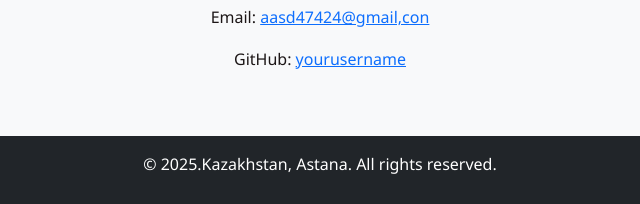
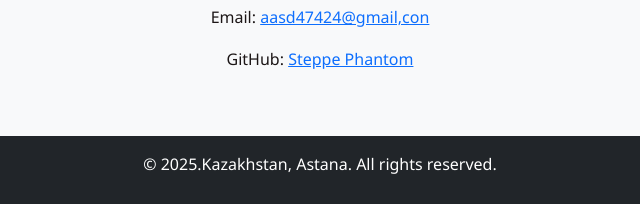
Before and after one commit to SteppePhantom06/Portfolio2, a plain HTML site: page index.html in a window 1280 px wide. Shown: the part 1971-2175 px from the top of the page, 320-960 px from the left. Drawn offline with nearby package versions, Linux system fonts and the light colour scheme.

Commit message:
Add files via upload

```diff
--- a/index.html
+++ b/index.html
@@ -132,7 +132,7 @@
   <section id="contact" class="container py-5">
     <h2 class="text-center">Contact Me</h2>
     <p class="text-center">Email: <a href="mailto:youremail@example.com">aasd47424@gmail,con</a></p>
-    <p class="text-center">GitHub: <a href="https://github.com/yourusername" target="_blank">yourusername</a></p>
+    <p class="text-center">GitHub: <a href="https://steppephantom06.github.io/Portfolio2/" target="_blank">Steppe Phantom</a></p>
   </section>
 
   <footer class="bg-dark text-white text-center py-3">
```
